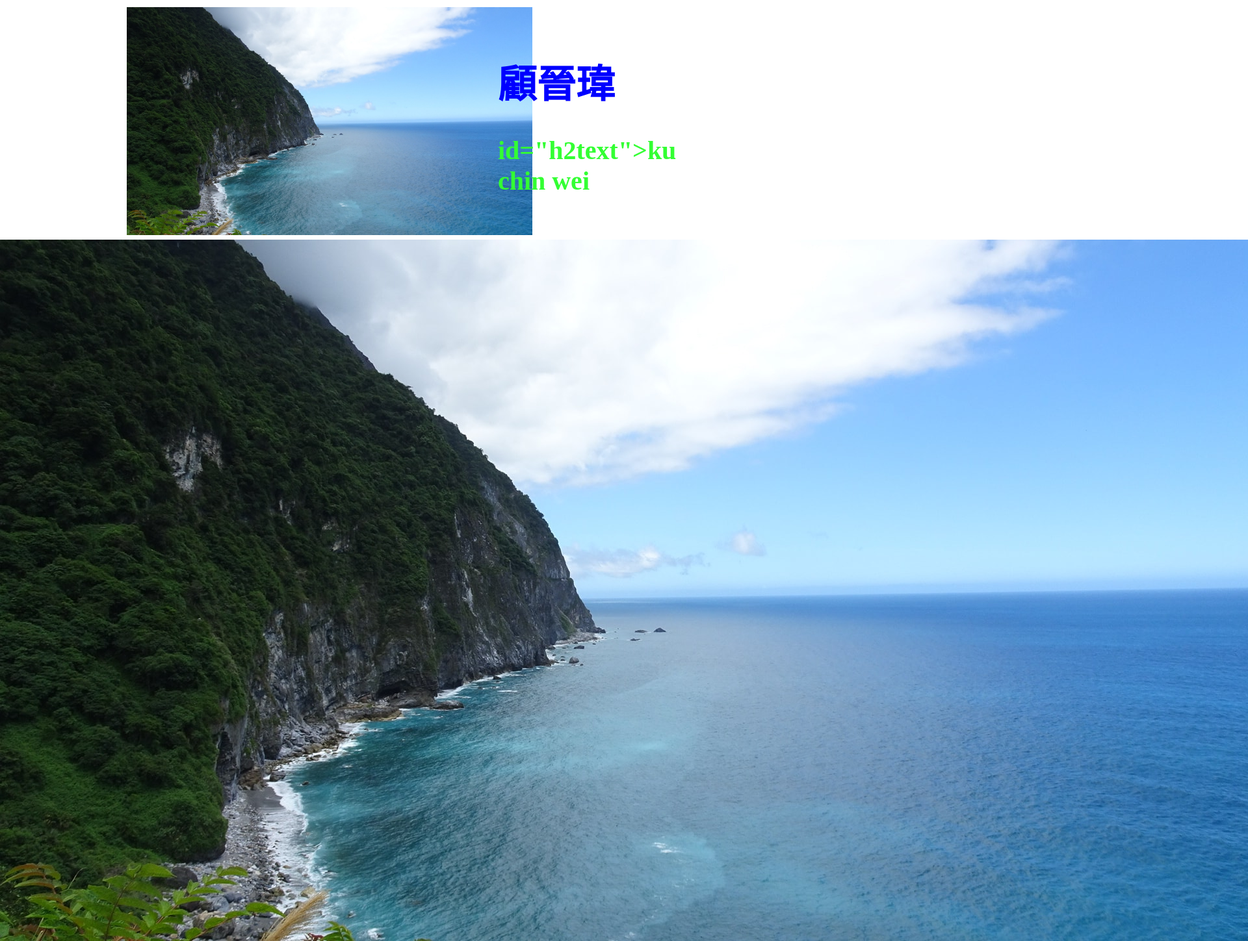
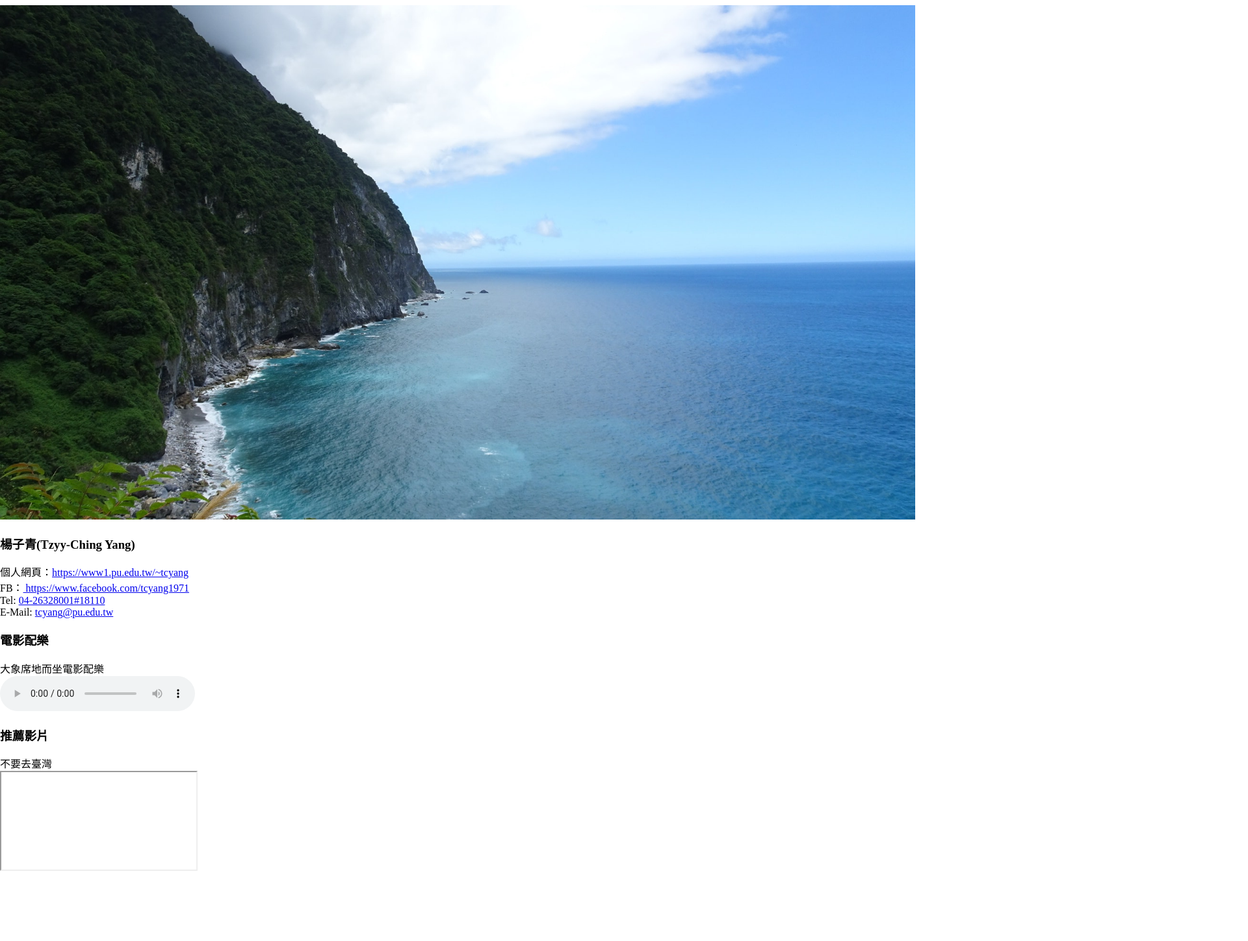
Before and after one commit to Miiduoa/aboutme, a plain HTML site: page rwd.html in a window 1280 px wide. Shown: the top 1449 px of the page at 65% size, 1920 px wide, since content can reach past the window. After the commit the page ends 1353 px from the top, so only its background shows below. Drawn offline with Linux system fonts and the light colour scheme; grey boxes are pictures that could not be loaded.

Commit message:
version 10: h3

```diff
--- a/rwd.html
+++ b/rwd.html
@@ -1,104 +1,42 @@
 <!DOCTYPE html>
-
 <html lang="zh-TW">
-
 <head>
-
   <meta charset="UTF-8">
-
   <meta name="viewport" content="width=device-width, initial-scale=1.0">
-
   <title>顧晉瑋簡介</title>
   <style type="text/css">
-
-* { font-family:"標楷體"; margin-left:auto; margin-right:auto;}
-
-h1 {color:blue; font-size:60px;}
-
-h2 {color:#33ff33; font-size:40px;}
-
+    * { font-family:"標楷體"; margin-left:auto; margin-right:auto; }
+    h1 { color:blue; font-size:60px; }
+    h2 { color:#33ff33; font-size:40px; }
   </style>
   <script>
-
     function change1() {
-
       document.getElementById("pic").src = "mountain.jpg";
-
       document.getElementById("h2text").innerText = "靜宜資管";
-
     }
-
     function change2() {
-
       document.getElementById("pic").src = "cliff.jpg";
-
       document.getElementById("h2text").innerText = "Tzyy-Ching Yang";
-
     }
-
   </script>
 </head>
-
 <body>
-	<table width="70%">
-
-<tr>
-
-<td>
-
-<img src="cliff.jpg" width="110%"id="pic"
-onmouseover="change1()" onmouseout="change2()"></img>
-
-</td>
-
-<td>
-
-<h1>顧晉瑋</h1>
-
-<h2>id="h2text">ku chin wei</h2>
-
-</td>
-
-</tr>
-
-</table>
-<img src="cliff.jpg"></img>
-</h1>顧晉瑋</h1>
-
-</h2>Tzyy-Ching Yang</h2>
-<table width="70%" border="1">
-
-<tr>
-
-<td>
+  <img src="cliff.jpg" width="110%" id="pic"
+       onmouseover="change1()" onmouseout="change2()">
+  </img>
+  <h3>楊子青(Tzyy-Ching Yang)</h3>
   個人網頁：<a href="https://www1.pu.edu.tw/~tcyang">https://www1.pu.edu.tw/~tcyang</a><br>
-
-FB：<a href="https://www.facebook.com/tcyang1971"
-target="_blank">https://www.facebook.com/tcyang1971</a><br>
-
+  FB：<a href="https://www.facebook.com/tcyang1971" target="_blank">
+       https://www.facebook.com/tcyang1971</a><br>
   Tel: <a href="tel:0426328001,18110">04-26328001#18110</a><br>
-
-E-Mail: <a href="mailto:tcyang@pu.edu.tw">miiduoa@icloud.comw</a><br>
-大象席地而坐電影配樂<br>
-</td>
-
-<td>
-
+  E-Mail: <a href="mailto:tcyang@pu.edu.tw">tcyang@pu.edu.tw</a><br>
+  <h3>電影配樂</h3>
+  大象席地而坐電影配樂 <br>
   <audio controls>
-
     <source src="elephant.mp3" type="audio/mP3">
-
   </audio><br>
-
+  <h3>推薦影片</h3>
   不要去臺灣<br>
-
   <iframe src="https://www.youtube.com/embed/pW88QFpHXa8" allowfullscreen></iframe>
-
-</td>
-
-</tr>
-
-</table>
 </body>
-
 </html>
```
Lines whose indentation alone changed are shown as unchanged.
